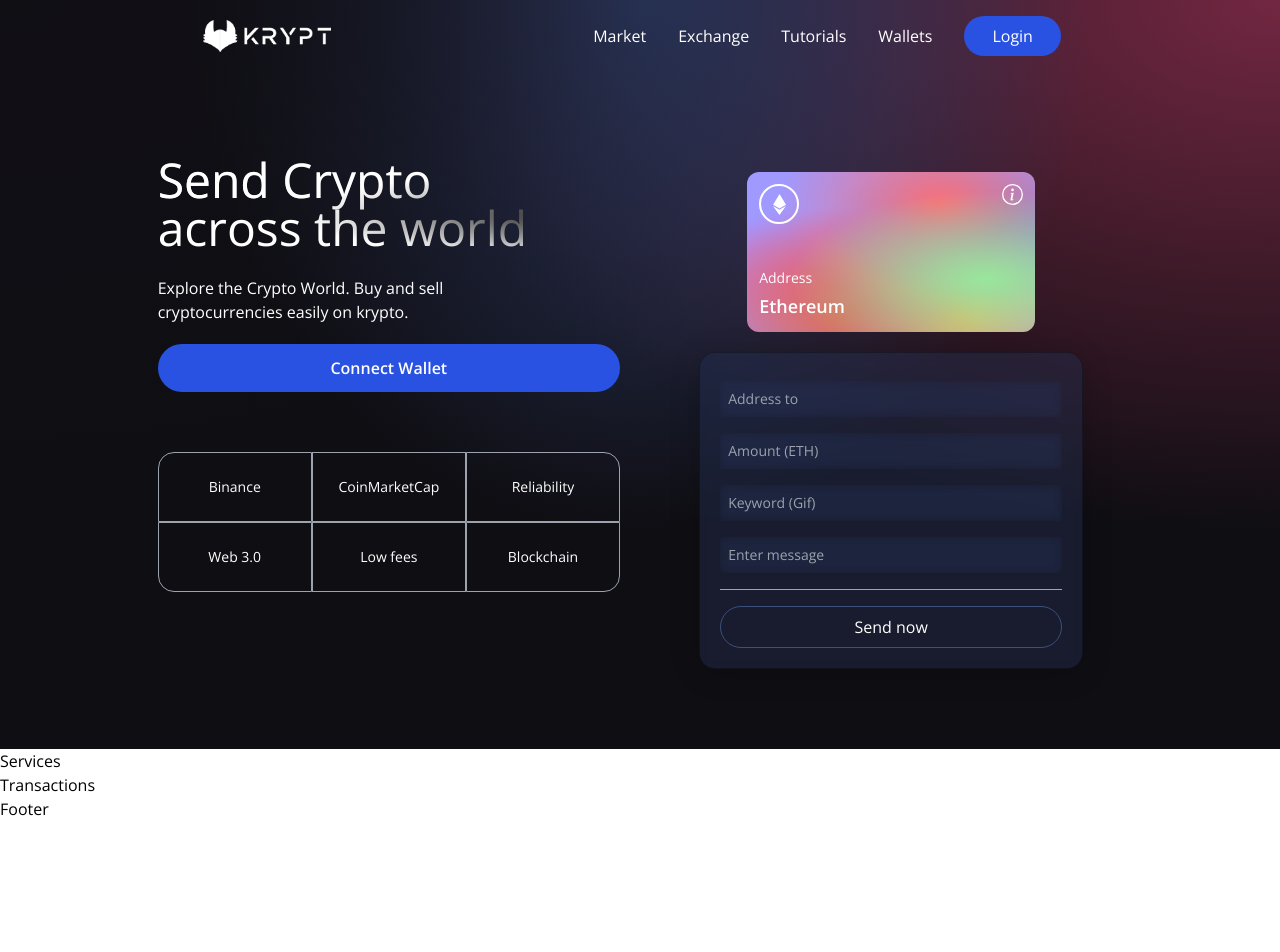
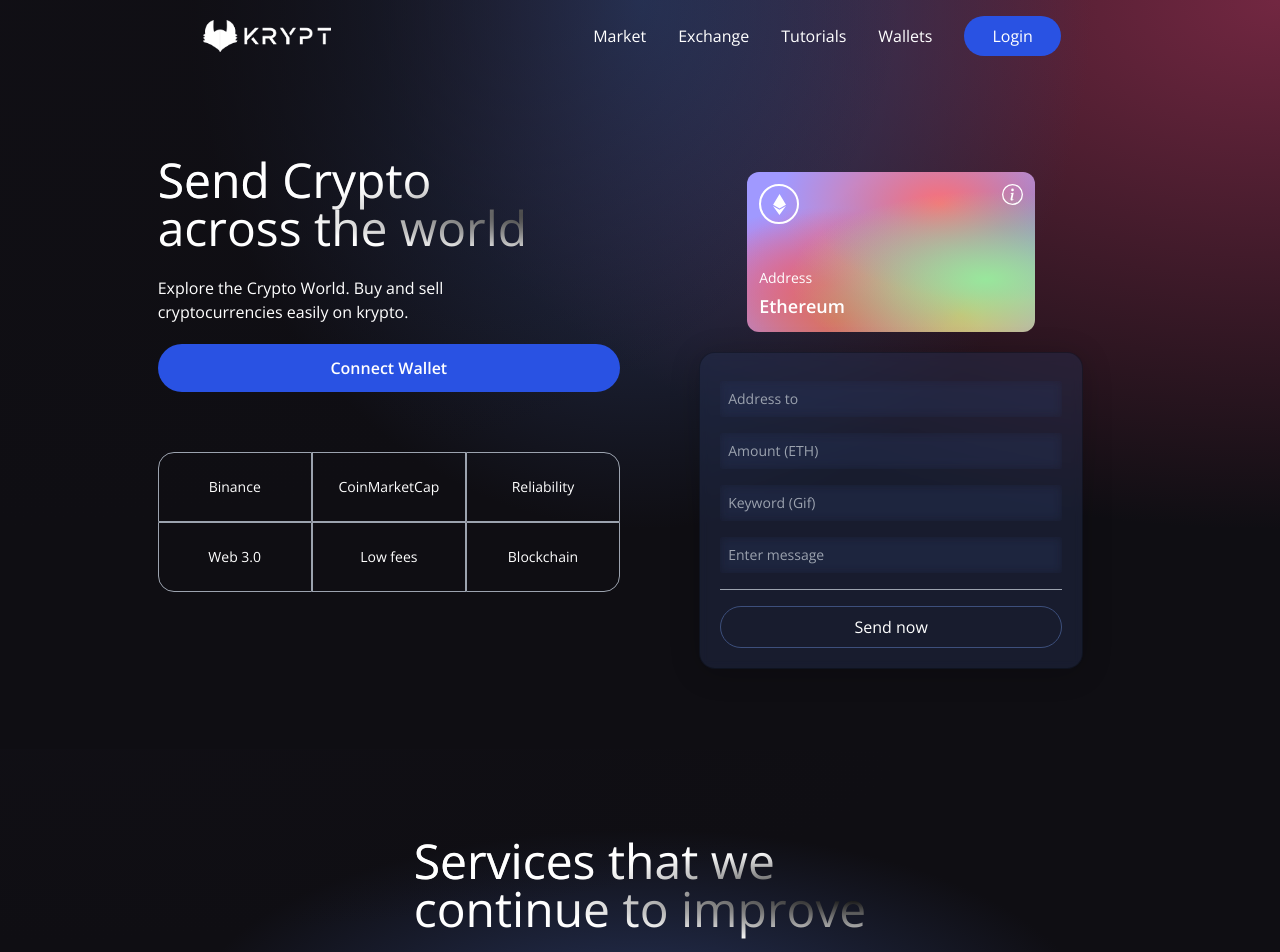
Before and after one commit to aliaftabsheikh/Krypt-Web-3, a React (Vite) app in the folder client/: page / in a window 1280 px wide. Shown: the top 952 px of the page. Before the commit the page ends 821 px from the top, so only its background shows below. Built offline with nearby package versions, Linux system fonts and the light colour scheme.

Commit message:
services

```diff
--- a/client/src/components/Services.jsx
+++ b/client/src/components/Services.jsx
@@ -1,8 +1,21 @@
 import React from 'react'
+import { BsShieldFillCheck } from 'react-icons/bs';
+import {BiSearchAlt} from 'react-icons/bi';
+import {RiHeart2Fill} from 'react-icons/ri'
 
 const Services = () => {
   return (
-    <div>Services</div>
+    <div className='flex w-full justify-center items-center gradient-bg-services'>
+      <div className="flex mf:flex-row flex-col items-center justify-between md:p-20 py-12 px-4">
+        <div className="flex-1 flex flex-col justify-start items-start">
+          <h1 className='text-white text-3xl sm:text-5xl py-2 text-gradient'>
+            Services that we
+            <br/>
+            continue to improve
+          </h1>
+          </div>
+        </div>
+    </div>
   )
 }
 
--- a/client/src/components/Welcome.jsx
+++ b/client/src/components/Welcome.jsx
@@ -29,7 +29,7 @@
 
     if(!addressTo || !amount || !keyword || !message) return;
 
-    sendTransaction()
+    sendTransaction();
   }
 
   return (
```
